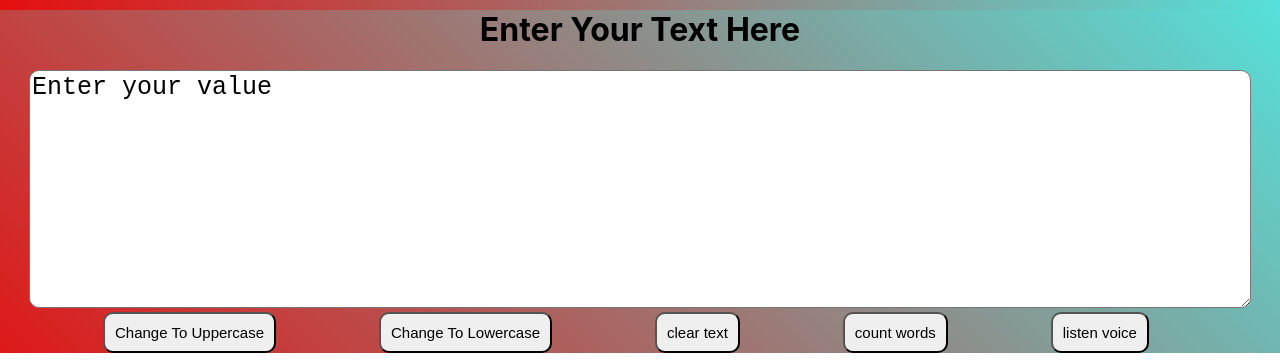
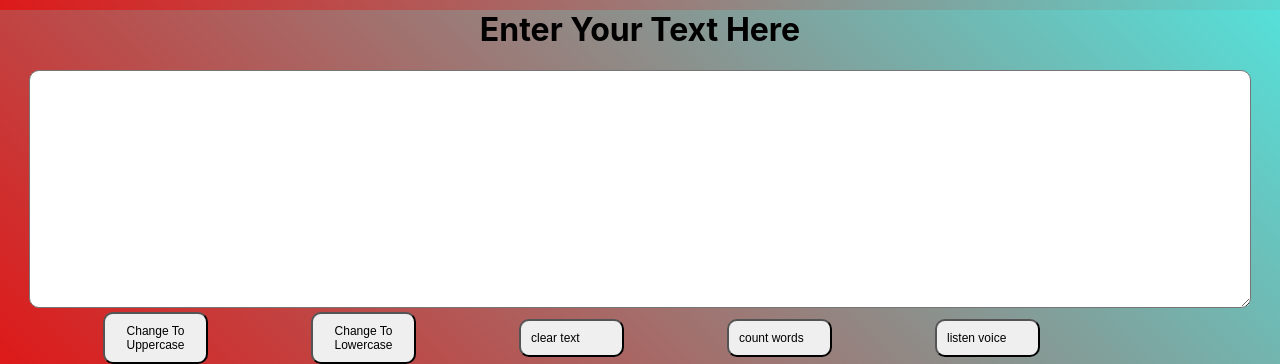
Before and after one commit to Manjeet-singh-thakur/to-do-list, a React (Create React App) app: page / in a window 1280 px wide. Shown: the part 880-1244 px from the top of the page. Built offline with nearby package versions, Linux system fonts and the light colour scheme; no server answers.

Commit message:
updating listen voice

```diff
--- a/src/components/Nav.css
+++ b/src/components/Nav.css
@@ -3,7 +3,7 @@ nav.navigator {
     align-items: center;
     gap: 900px;
     justify-content: center;
-    background: linear-gradient(45deg, #e50e0e, #4eebe4);
+    background: linear-gradient(45deg, #de1919, #55e0d9);
     height: 100%;
 }
 .about {
--- a/src/components/Textutil.css
+++ b/src/components/Textutil.css
@@ -10,10 +10,11 @@ textarea {
 button.btn {
     padding: 10px;
     border-radius: 10px;
-    font-size: 15px;
+    font-size: 12px;
     display: flex;
     align-items: center;
     margin-left: 103px;
+    width: 105px;
 }
 .btnprimary {
     display: flex;
--- a/src/components/Textutils.js
+++ b/src/components/Textutils.js
@@ -1,12 +1,26 @@
-import React, { useState } from 'react'
+import React, { useState,useEffect} from 'react'
 import "./Textutil.css"
 
+
 function Textutils() {
+  // const [blank, setblank] = useState([]);
+  const [text, settext] = useState('')
+
+
+const msg = new SpeechSynthesisUtterance();
+
+
+const onlisten = (msg) => {
+    msg.text=text;
+    window.speechSynthesis.speak(msg)
+}
 
   const onvalueupdating = (val) => {
     console.log(val.target.value)
     settext(val.target.value)
   }
+
+
 
   const onvaluechange = (caseType) => {
     console.log("value is changed")
@@ -17,30 +31,47 @@ function Textutils() {
     }
   }
 
-  const onclearText = ()=>{
+
+
+
+  const onclearText = () => {
     settext("")
   }
-const oncount =()=>{
-  const words =text.split(/\s+/);
-  alert(`word length ${words.length}`)
-}
-const onlisten = ()=>{
 
-}
 
-  const [text, settext] = useState("Enter your value")
+
+  const oncount = () => {
+    if(text===""){
+alert(" please enter a value in input")
+    }else{
+      const words = text.split(/\s+/);
+      alert(`word length ${words.length}`)
+    }
+
+  }
+  // const onprivew = () => {
+  //   if (text === "") {
+  //     alert("please enter the value in textarea")
+  //   } else {
+  //     setblank(...blank, text);
+  //     settext("")
+  //   }
+  // }
+
+
   return (
     <div className='parent'>
       <h1>Enter Your Text Here</h1>
-      <textarea value={text} onChange={onvalueupdating} name="" id="" cols="80" rows="8"></textarea>
+      <textarea value={text} onChange={ onvalueupdating} name="" id="" cols="80" rows="8"></textarea>
       <div className="btnprimary">
         <button onClick={() => onvaluechange('uppercase')} className="btn">Change To Uppercase</button>
         <button onClick={() => onvaluechange('lowercase')} className="btn">Change To Lowercase</button>
-        <button onClick={ onclearText} className="btn">clear text</button>
+        <button onClick={onclearText} className="btn">clear text</button>
         <button onClick={oncount} className="btn">count words</button>
-        <button onClick={ onlisten} className="btn">listen voice</button>
-
+        <button onClick={() => onlisten(msg)} className="btn">listen voice</button>
+        {/* <button onClick={onprivew} className="btn">preview text</button> */}
       </div>
+      {/* {blank.map((item1)=>item1)} */}
     </div>
   )
 }
--- a/src/components/Todolist.js
+++ b/src/components/Todolist.js
@@ -30,11 +30,11 @@ function Todolist(props) {
       <h1>To Do List</h1>
       <input onChange={onchangeHandler} value={displayValue} className='enter' type='text' placeholder='Enter your work here'></input>
       <button onClick={onSubmitHandler} className='your'>Add</button>
-      {/* <ul>
+      <ul>
         {todoList.map((item) => (
           <li key={item}>{item}</li>
         ))}
-      </ul> */}
+      </ul>
     </div>
   )
 }
```
